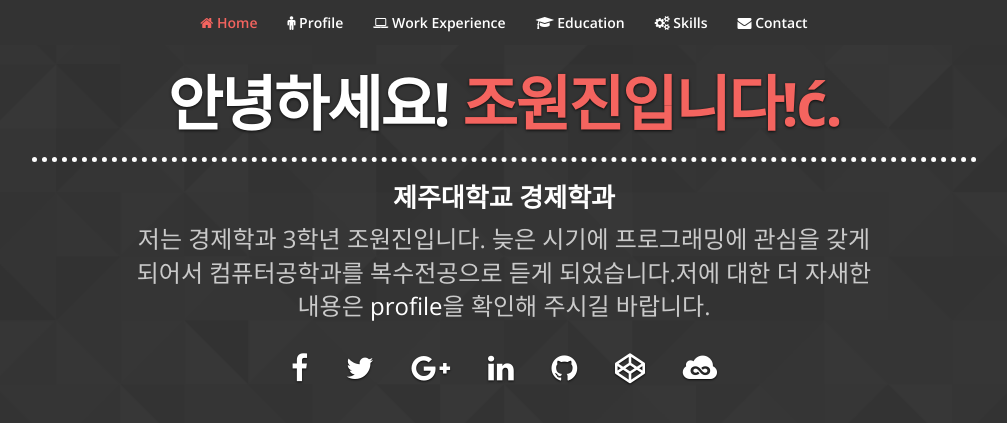
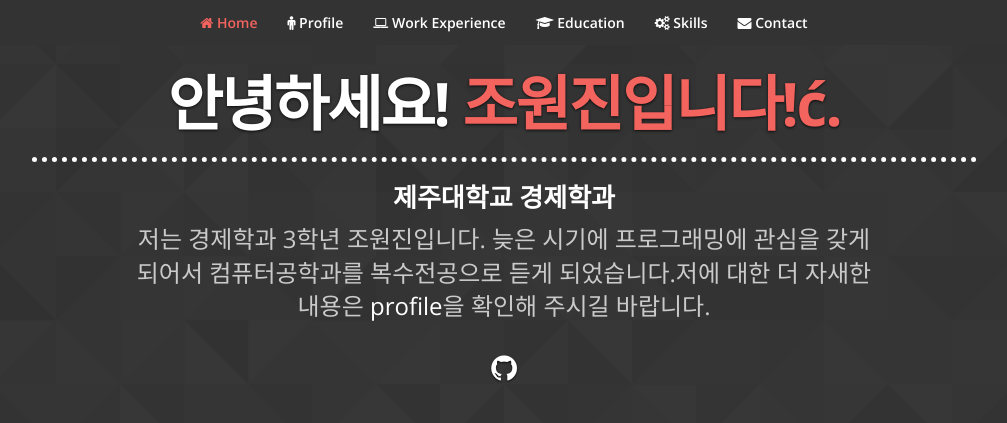
Before and after one commit to dnjs0309/dnjs0309.github.io, a Jekyll site: the page built from index.html, in a window 1280 px wide and 900 px high. Shown: the top 423 px of the window, without its empty margins (136-1143 px from the left). Built offline with Jekyll 4.4.1, drawn with Linux system fonts in a browser that asks for light colours; nearby versions of some CDN libraries.

Commit message:
Update header.html

```diff
--- a/_includes/header.html
+++ b/_includes/header.html
@@ -18,13 +18,7 @@
               </div>
 
               <ul class="social">
-                 <li><a href="https://www.facebook.com/miroslav.maksimovic.91" target="_blank"><i class="fa fa-facebook"></i></a></li>
-                 <li><a href="https://twitter.com/el_maksi" target="_blank"><i class="fa fa-twitter"></i></a></li>
-                 <li><a href="https://plus.google.com/101805645631944387599/posts" target="_blank"><i class="fa fa-google-plus"></i></a></li>
-                 <li><a href="http://rs.linkedin.com/in/miroslavmaksimovic" target="_blank"><i class="fa fa-linkedin"></i></a></li>
-                 <li><a href="https://github.com/elmaxi" target="_blank"><i class="fa fa-github"></i></a></li>
-                 <li><a href="http://codepen.io/elmaxi/" target="_blank"><i class="fa fa-codepen"></i></a></li>
-                 <li><a href="http://jsfiddle.net/user/elmaxi/" target="_blank"><i class="fa fa-jsfiddle"></i></a></li>
+                 <li><a href="https://github.com/dnjs0309" target="_blank"><i class="fa fa-github"></i></a></li>
               </ul>
             </div>
         </div>
```
